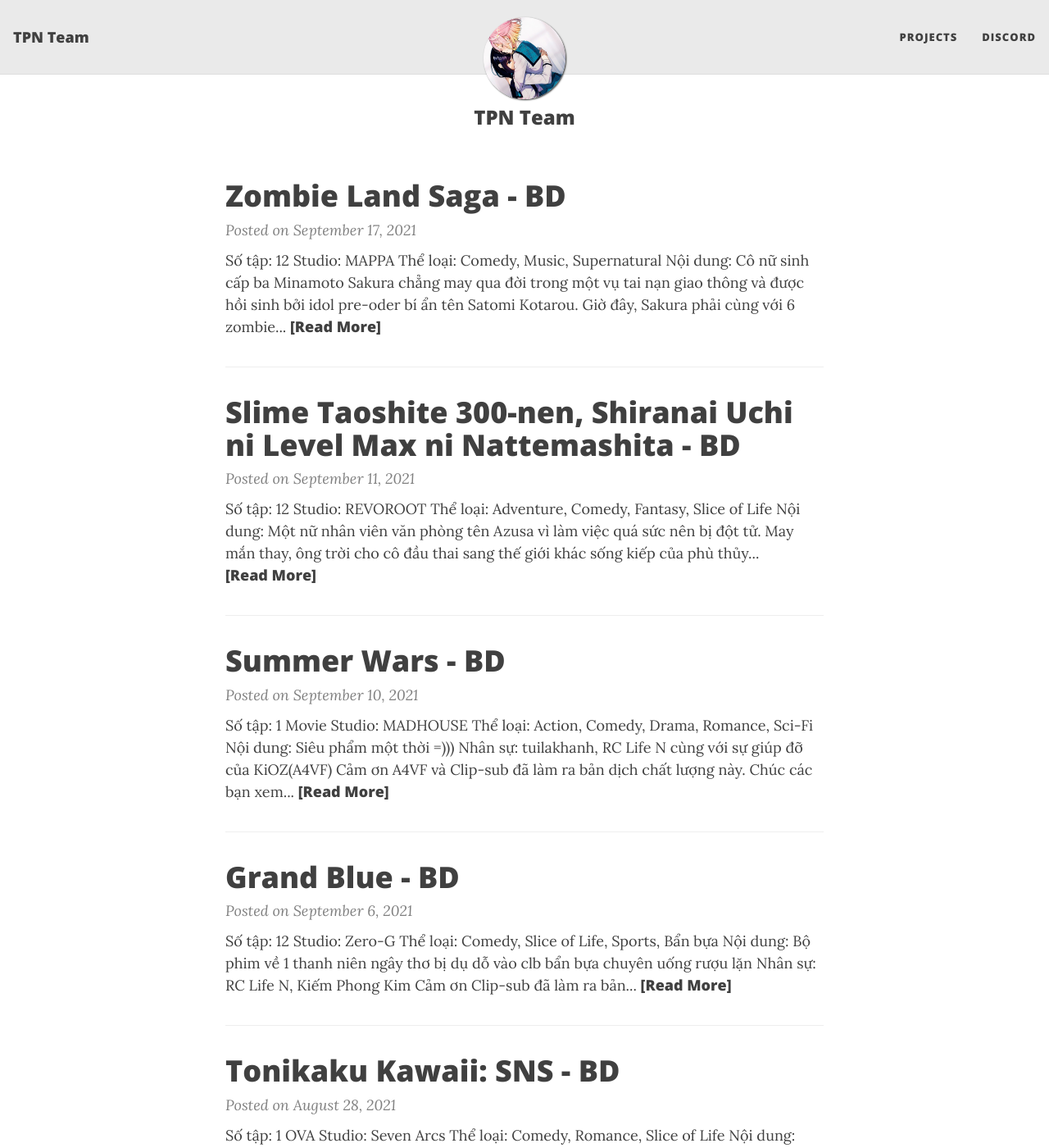
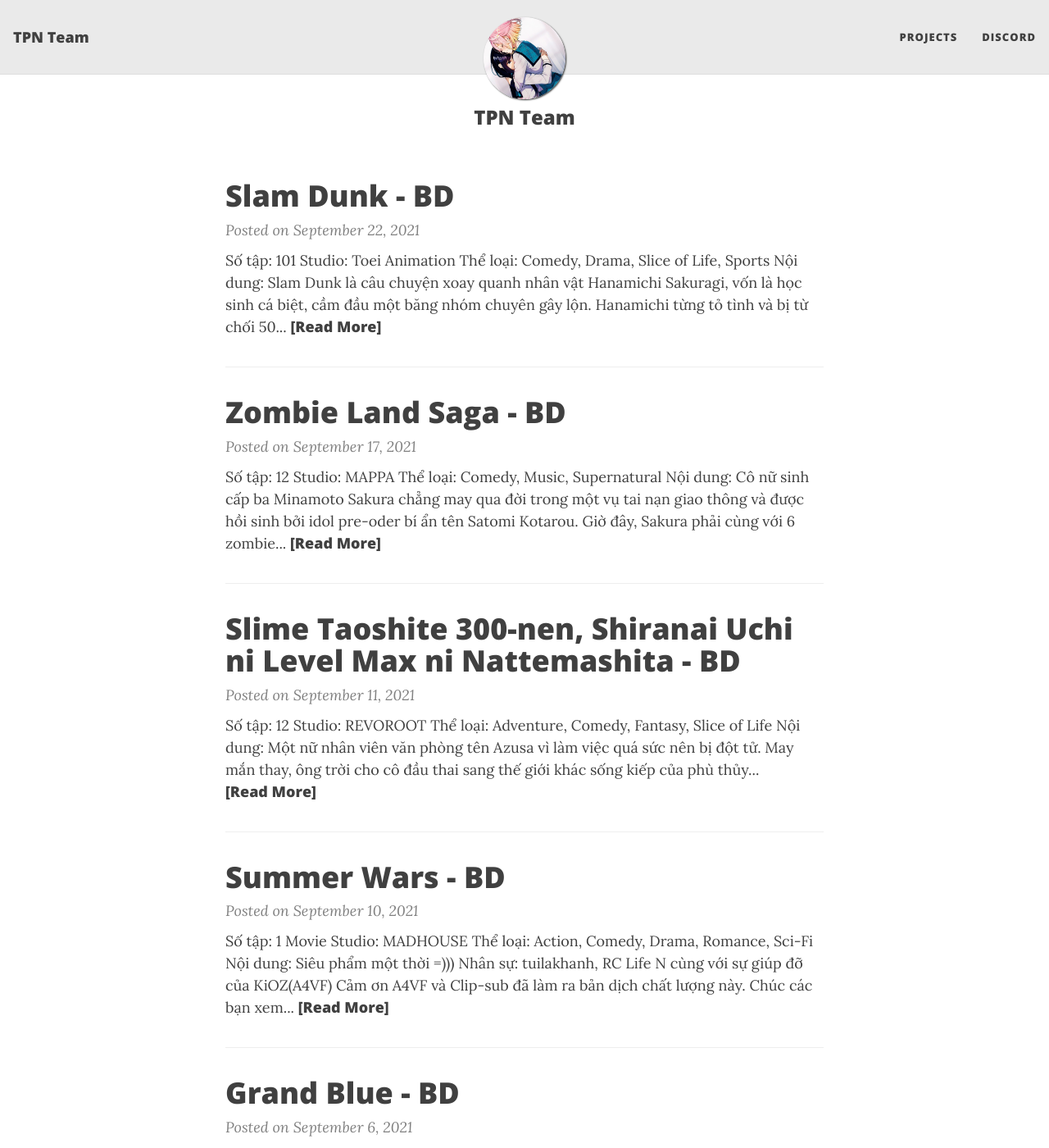
Before and after one commit to TPN-Team/TPN-Team.github.io, a Jekyll site: the page built from index.html, in a window 1280 px wide and 1400 px high. Shown: the whole window at 82% size. Built offline with Jekyll 4.4.1, drawn with Linux system fonts in a browser that asks for light colours; nearby versions of some CDN libraries; the list of posts is cut into pages by our own code; some of the changed text lies outside the part shown.

Commit message:
Slam Dunk

```diff
--- /dev/null
+++ b/_posts/2021-09-22-slam-dunk.md
@@ -0,0 +1,23 @@
+---
+layout: post
+title: "Slam Dunk - BD"
+share-description: ""
+tags: [Slam Dunk]
+comments: false
+---
+
+![Thumb](https://tpn-team.github.io/assets/img/slamdunk.jpg){: .mx-auto.d-block :}
+<center>
+<b>Số tập:</b> 101 <br>
+<b>Studio:</b> Toei Animation <br>
+<b>Thể loại:</b> Comedy, Drama, Slice of Life, Sports <br>
+<b>Nội dung:</b> Slam Dunk là câu chuyện xoay quanh nhân vật Hanamichi Sakuragi, vốn là học sinh cá biệt, cầm đầu một băng nhóm chuyên gây lộn. Hanamichi từng tỏ tình và bị từ chối 50 lần khi còn học cấp 2. Lên trung học, Cậu ta gặp Haruko Akagi, cô gái trong mơ, và rất hạnh phúc khi cô không hề sợ cậu như những cô gái khác.
+ <br>
+
+<hr>
+
+<b>Nhân sự:</b> Kiếm Phong Kim <br>
+Chúc các bạn xem film vui vẻ!<br><br>
+<b><a href="https://github.com/TPN-Team/TPN-Team-DDL/blob/master/Slam%20Dunk.md">DDL</a></b> <br>
+</center>
+<!-- excerpt-end -->
```
Also changed, not shown: projects.md (+1 -0 lines), assets/img/slamdunk.jpg (added).
